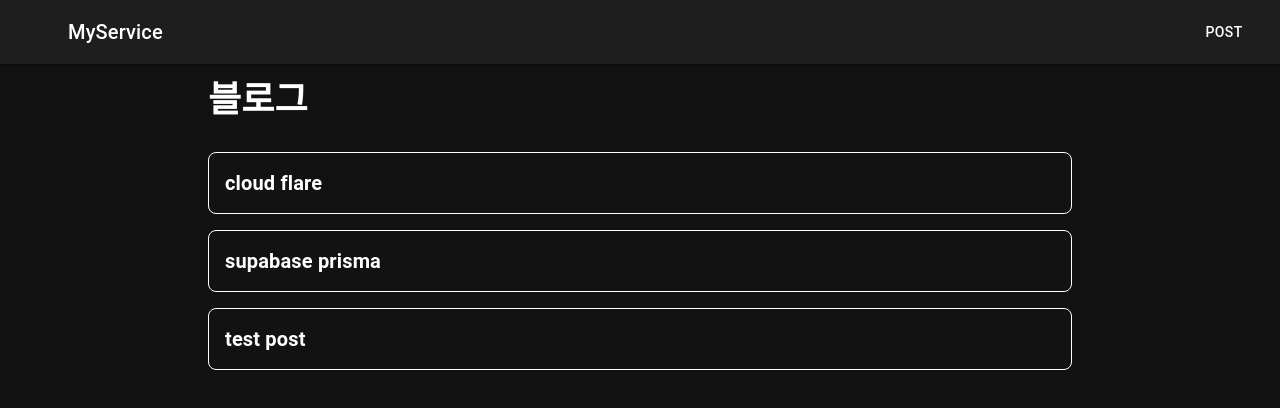
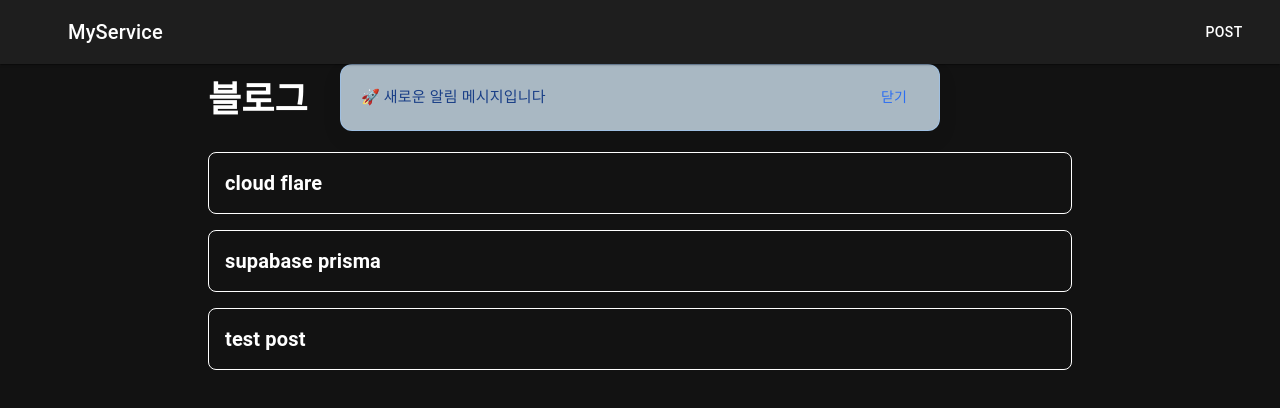
Before and after one commit to Kim-soung-won/Develope_Face, a Next.js app: page /blog in a window 1280 px wide. Shown: the top 408 px of the page. Built offline with nearby package versions, Linux system fonts and the light colour scheme; some icons are missing; what @mui/material-nextjs would draw is missing.

Commit message:
Feat: 간단한 알림바 UI 추가

```diff
--- a/src/app/layout.tsx
+++ b/src/app/layout.tsx
@@ -1,31 +1,33 @@
-import { AppRouterCacheProvider } from '@mui/material-nextjs/v15-appRouter';
-import type { Metadata } from "next";
-import "./globals.css";
-import 'highlight.js/styles/github-dark.css';
-import { DefaultProviders } from "@/components/providers";
-import { TopMenuBar } from '@/layout/topbar';
+import { AppRouterCacheProvider } from '@mui/material-nextjs/v15-appRouter'
+import type { Metadata } from 'next'
+import './globals.css'
+import 'highlight.js/styles/github-dark.css'
+import { DefaultProviders } from '@/components/providers'
+import { TopMenuBar } from '@/layout/topbar'
+import { TopNotificationBanner } from '@/shared/ui/Bar'
 
 export const metadata: Metadata = {
-  title: "Create Next App",
-  description: "Generated by create next app",
-};
+  title: 'Create Next App',
+  description: 'Generated by create next app',
+}
 
 export default function RootLayout({
   children,
 }: Readonly<{
-  children: React.ReactNode;
+  children: React.ReactNode
 }>) {
   return (
     <html lang="ko">
       <body>
         {/* MUI 동적 스타일을 SSR에도 적용하기 위함  */}
-        <AppRouterCacheProvider >
+        <AppRouterCacheProvider>
           <DefaultProviders>
+            <TopNotificationBanner />
             <TopMenuBar />
             {children}
           </DefaultProviders>
         </AppRouterCacheProvider>
       </body>
     </html>
-  );
+  )
 }
--- /dev/null
+++ b/src/shared/ui/Bar/NotificationBar/NotificationBar.css
@@ -0,0 +1,74 @@
+.notification-bar {
+  position: fixed;
+  top: 20px;
+  left: 50%;
+  transform: translateX(-50%);
+  background-color: white;
+  border: 1px solid #ddd;
+  border-radius: 12px;
+  box-shadow: 0 6px 20px rgba(0, 0, 0, 0.1);
+  min-width: 400px;
+  max-width: 600px;
+  padding: 16px;
+  z-index: 1000;
+}
+
+.notification-header {
+  display: flex;
+  justify-content: space-between;
+  align-items: center;
+  margin-bottom: 12px;
+}
+
+.notification-title {
+  font-size: 16px;
+  font-weight: 600;
+}
+
+.hide-button {
+  background-color: transparent;
+  border: none;
+  color: #888;
+  cursor: pointer;
+  font-size: 14px;
+}
+
+.notification-list {
+  list-style: none;
+  padding: 0;
+  margin: 0;
+}
+
+.notification-item {
+  padding: 8px 0;
+  display: flex;
+  align-items: center;
+  gap: 10px;
+  font-size: 14px;
+  border-top: 1px solid #eee;
+}
+
+.notification-item:first-child {
+  border-top: none;
+}
+
+.notification-item.성공 .status {
+  color: green;
+}
+
+.notification-item.실패 .status {
+  color: red;
+}
+
+.notification-item.진행중 .status {
+  color: orange;
+}
+
+.status {
+  font-weight: 600;
+  min-width: 60px;
+}
+
+.message {
+  flex: 1;
+}
--- /dev/null
+++ b/src/shared/ui/Bar/NotificationBar/NotificationBar.tsx
@@ -0,0 +1,43 @@
+'use client'
+import { useState } from 'react'
+import { motion, AnimatePresence } from 'framer-motion'
+import './NotificationBar.css'
+
+const notifications = [
+  { id: 1, status: '성공', message: '데이터 업로드가 완료되었습니다.' },
+  { id: 2, status: '진행중', message: '파일을 처리하는 중입니다...' },
+  { id: 3, status: '실패', message: '일부 항목을 불러오지 못했습니다.' },
+]
+
+export function NotificationBar() {
+  const [visible, setVisible] = useState(true)
+
+  return (
+    <AnimatePresence>
+      {visible && (
+        <motion.div
+          className="notification-bar"
+          initial={{ y: -100, opacity: 0 }}
+          animate={{ y: 0, opacity: 1 }}
+          exit={{ y: -100, opacity: 0 }}
+          transition={{ duration: 0.4 }}
+        >
+          <div className="notification-header">
+            <span className="notification-title">알림 메시지창</span>
+            <button className="hide-button" onClick={() => setVisible(false)}>
+              숨기기
+            </button>
+          </div>
+          <ul className="notification-list">
+            {notifications.map((note) => (
+              <li key={note.id} className={`notification-item ${note.status}`}>
+                <span className="status">{note.status}</span>
+                <span className="message">{note.message}</span>
+              </li>
+            ))}
+          </ul>
+        </motion.div>
+      )}
+    </AnimatePresence>
+  )
+}
--- /dev/null
+++ b/src/shared/ui/Bar/NotificationBar/index.ts
@@ -0,0 +1 @@
+export { NotificationBar } from "./NotificationBar";
--- /dev/null
+++ b/src/shared/ui/Bar/TopNotificationBanner/TopNotificationBanner.css
@@ -0,0 +1,71 @@
+
+.top-notification-banner {
+  position: fixed;
+  left: 0;
+  right: 0;
+  margin: 0 auto;
+  top: 64px;
+  transform: translateX(-50%);
+  width: 90%;
+  max-width: 600px;
+
+  background: rgba(220, 240, 255, 0.75);
+  backdrop-filter: blur(10px);
+  -webkit-backdrop-filter: blur(10px);
+
+  border: 1px solid rgba(150, 200, 255, 0.5);
+  box-shadow: 0 8px 20px rgba(0, 0, 0, 0.08);
+  border-radius: 12px;
+  padding: 16px 20px;
+  z-index: 1000;
+}
+
+.banner-content {
+  display: flex;
+  justify-content: space-between;
+  align-items: center;
+}
+
+.banner-title {
+  font-size: 15px;
+  font-weight: 500;
+  color: #1a3f87;
+  letter-spacing: 0.2px;
+}
+
+.hide-btn {
+  background: none;
+  border: none;
+  font-size: 14px;
+  color: #2c6ef2;
+  cursor: pointer;
+  padding: 6px 12px;
+  border-radius: 8px;
+  transition: background 0.2s ease, color 0.2s ease;
+}
+
+.hide-btn:hover {
+  background: rgba(100, 150, 255, 0.1);
+  color: #1e4ecc;
+}
+
+.reopen-btn {
+  position: fixed;
+  top: 72px;
+  left: 50%;
+  transform: translateX(-50%);
+  background-color: #2c6ef2;
+  color: white;
+  border: none;
+  padding: 8px 16px;
+  border-radius: 9999px;
+  font-size: 14px;
+  cursor: pointer;
+  box-shadow: 0 4px 12px rgba(0, 0, 0, 0.15);
+  z-index: 999;
+  transition: background 0.3s ease;
+}
+
+.reopen-btn:hover {
+  background-color: #1d4fdc;
+}
--- /dev/null
+++ b/src/shared/ui/Bar/TopNotificationBanner/TopNotificationBanner.tsx
@@ -0,0 +1,44 @@
+'use client'
+import { motion, AnimatePresence } from 'framer-motion'
+import './TopNotificationBanner.css'
+import { useState } from 'react'
+
+export const TopNotificationBanner = () => {
+  const [visible, setVisible] = useState(true)
+
+  return (
+    <>
+      <AnimatePresence>
+        {visible && (
+          <motion.div
+            className="top-notification-banner"
+            initial={{ y: -40, opacity: 0 }}
+            animate={{ y: 0, opacity: 1 }}
+            exit={{ y: -40, opacity: 0 }}
+            transition={{ duration: 0.3, ease: 'easeInOut' }}
+          >
+            <div className="banner-content">
+              <span className="banner-title">🚀 새로운 알림 메시지입니다</span>
+              <button className="hide-btn" onClick={() => setVisible(false)}>
+                닫기
+              </button>
+            </div>
+          </motion.div>
+        )}
+      </AnimatePresence>
+
+      {!visible && (
+        <motion.button
+          className="reopen-btn"
+          initial={{ opacity: 0, y: -20 }}
+          animate={{ opacity: 1, y: 0 }}
+          exit={{ opacity: 0 }}
+          transition={{ duration: 0.3 }}
+          onClick={() => setVisible(true)}
+        >
+          🔔 알림 보기
+        </motion.button>
+      )}
+    </>
+  )
+}
--- /dev/null
+++ b/src/shared/ui/Bar/TopNotificationBanner/index.ts
@@ -0,0 +1 @@
+export { TopNotificationBanner } from "./TopNotificationBanner";
--- /dev/null
+++ b/src/shared/ui/Bar/index.ts
@@ -0,0 +1,2 @@
+export { NotificationBar } from "./NotificationBar";
+export { TopNotificationBanner } from "./TopNotificationBanner";
```
